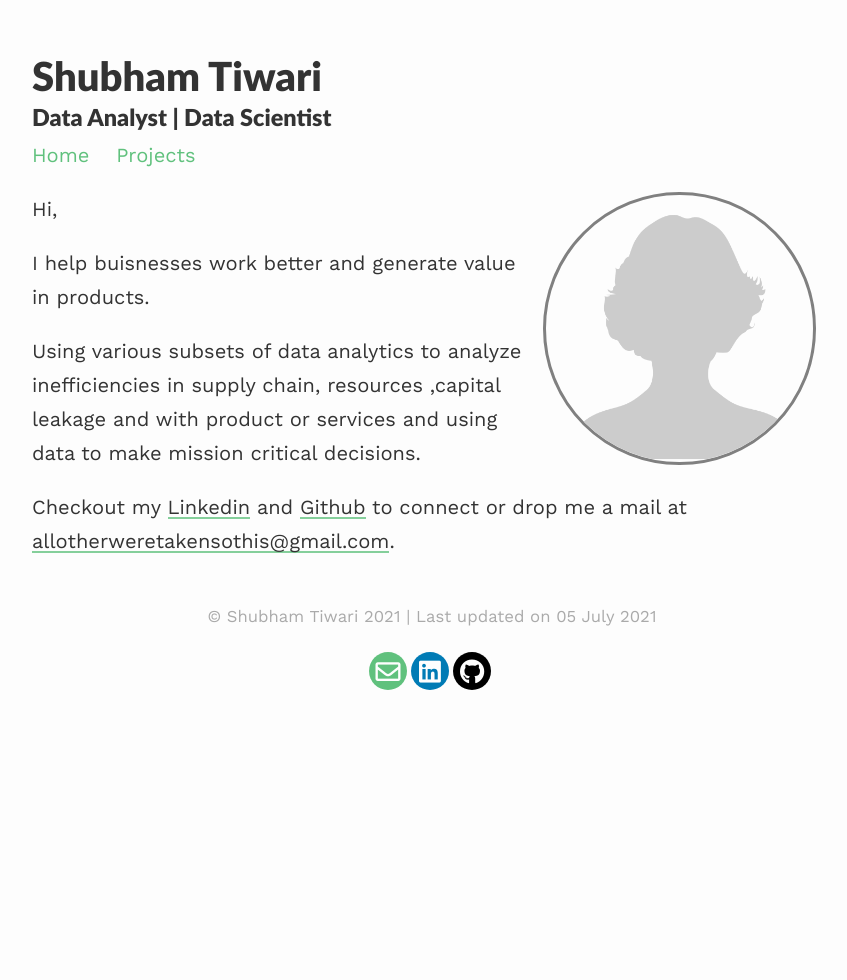
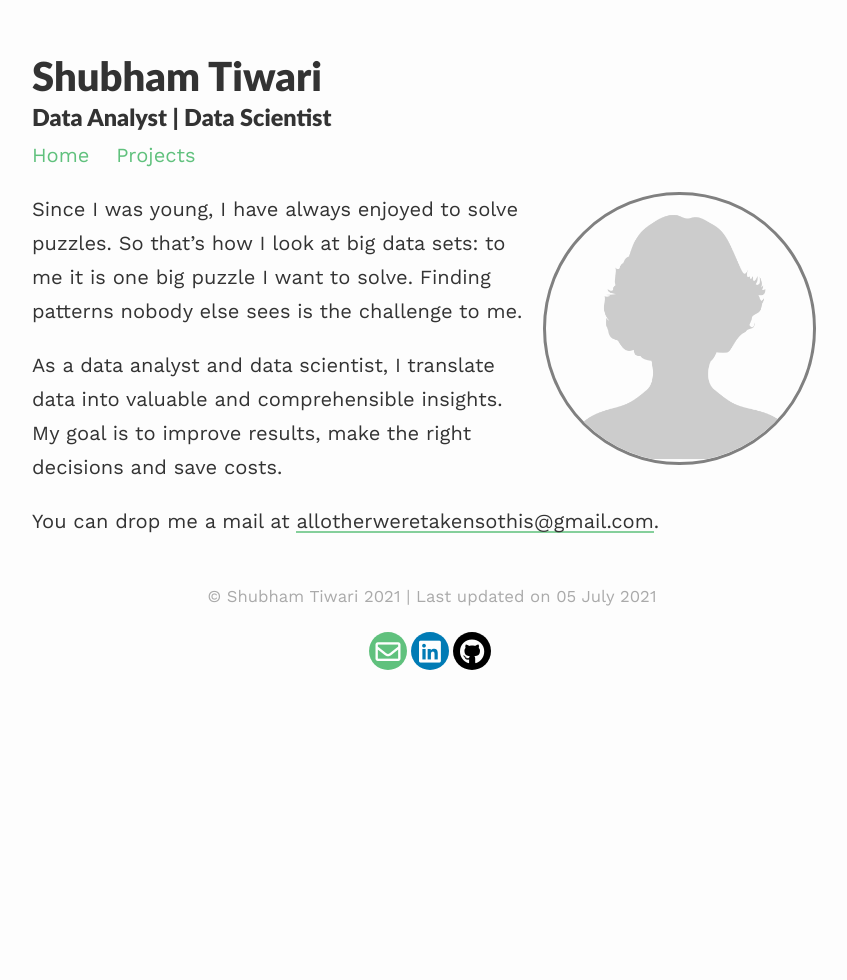
Before and after one commit to shubhamtiwari10/portfolio, a Jekyll site: the page built from index.md, in a window 1280 px wide. Shown: the whole page, without its empty margins (208-1055 px from the left). Built offline with Jekyll 4.4.1, drawn with Linux system fonts in a browser that asks for light colours; nearby versions of some CDN libraries.

Commit message:
Update index.md

```diff
--- a/index.md
+++ b/index.md
@@ -7,10 +7,8 @@ profile:
 published: true
 ---
 
-Hi,
+Since I was young, I have always enjoyed to solve puzzles. So that’s how I look at big data sets: to me it is one big puzzle I want to solve. Finding patterns nobody else sees is the challenge to me.
 
-I help buisnesses work better and generate value in products.
+As a data analyst and data scientist, I translate data into valuable and comprehensible insights. My goal is to improve results, make the right decisions and save costs.
 
-Using various subsets of data analytics to analyze inefficiencies in supply chain, resources ,capital leakage and with product or services and using data to make mission critical decisions.
-
-Checkout my [Linkedin](https://www.linkedin.com/in/shubham-tiwari-11aab4154/){:target="_blank"} and [Github](https://github.com/shubhamtiwari10){:target="_blank"} to connect or drop me a mail at [allotherweretakensothis@gmail.com](mailto:allotherweretakensothis@gmail.com){:target="_blank"}.
+You can drop me a mail at [allotherweretakensothis@gmail.com](mailto:allotherweretakensothis@gmail.com){:target="_blank"}.
```
